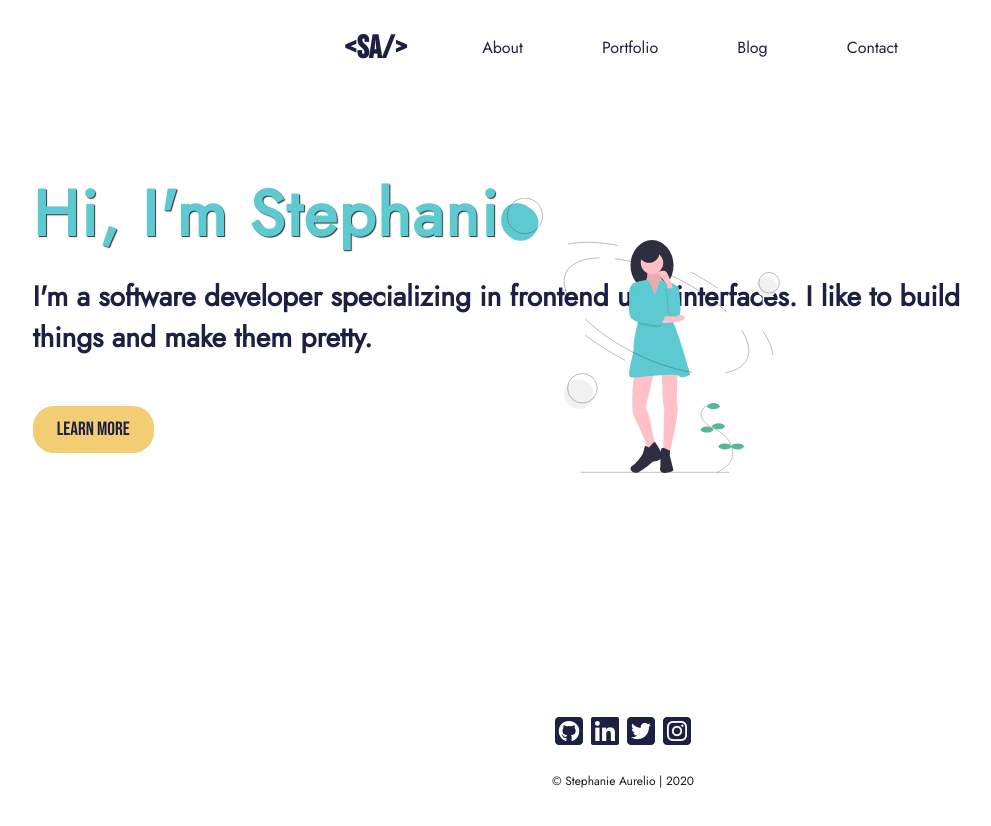
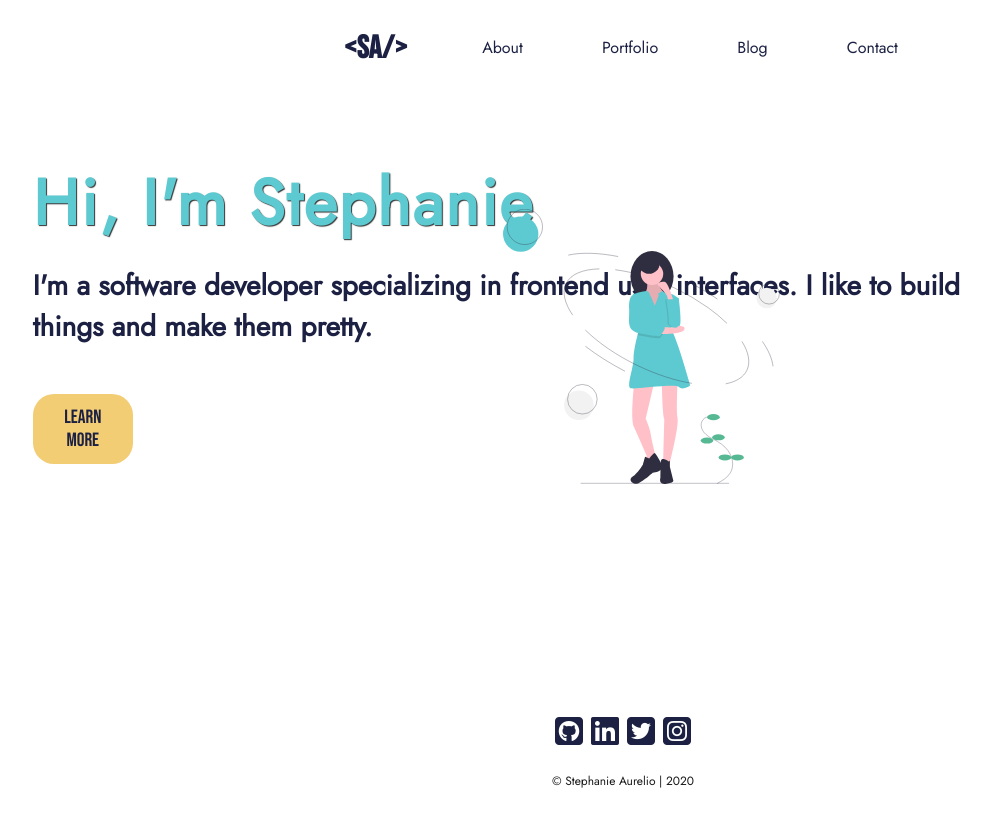
Before and after one commit to stephmarie17/react-portfolio, a React (Create React App) app: page / in a window 1280 px wide. Shown: the top 826 px of the page, without its empty margins (17-1008 px from the left). Built offline with nearby package versions, Linux system fonts and the light colour scheme; the HTML template or start-up script is replaced by a standard one.

Commit message:
fix buttons in portfolio component

```diff
--- a/src/components/details/ProjectCard.css
+++ b/src/components/details/ProjectCard.css
@@ -14,10 +14,13 @@
 }
 
 button {
-  background-color: #fcefa7;
+  font-family: 'Bebas Neue', cursive;
+  background-color: #f3cd74;
+  width: 100px;
   padding: 5px;
   border-radius: 5px;
   font-weight: bold;
+  font-size: 1em;
   cursor: pointer;
   margin: 2px;
 }
```
Also changed, not shown: src/components/details/fezbot2000-hero.jpg (deleted).
